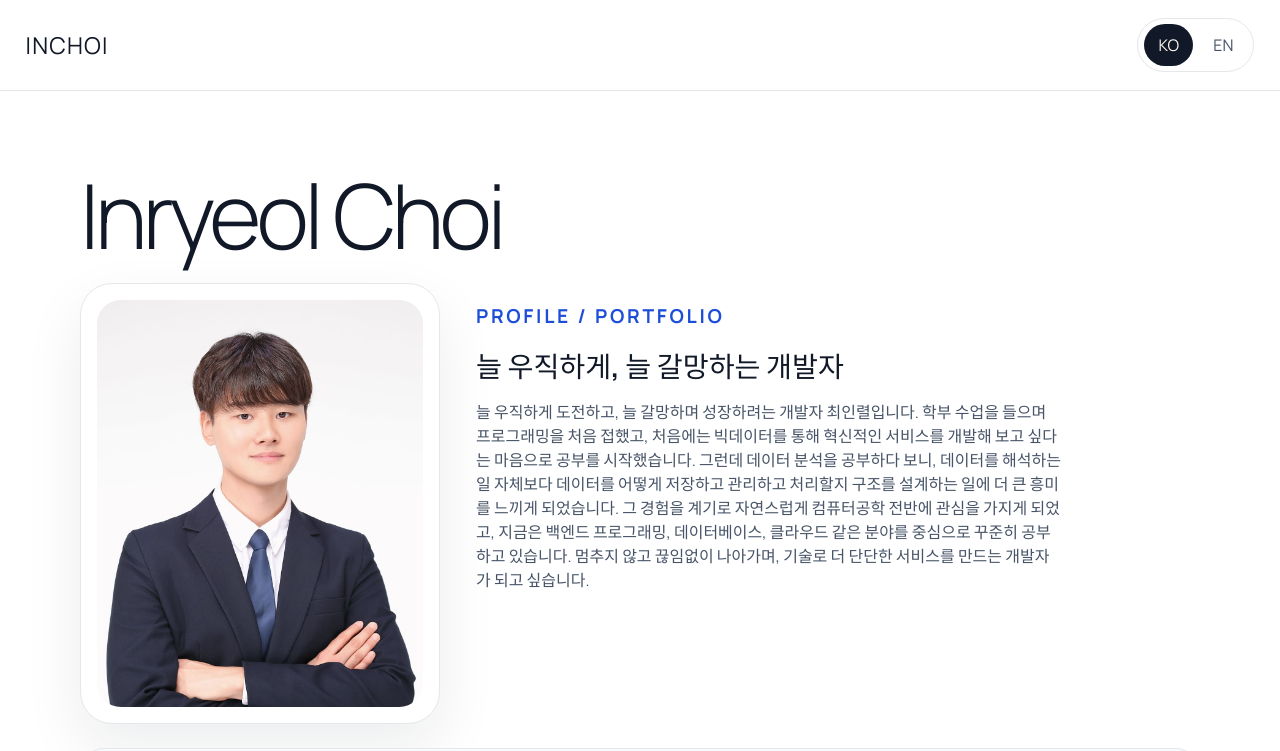
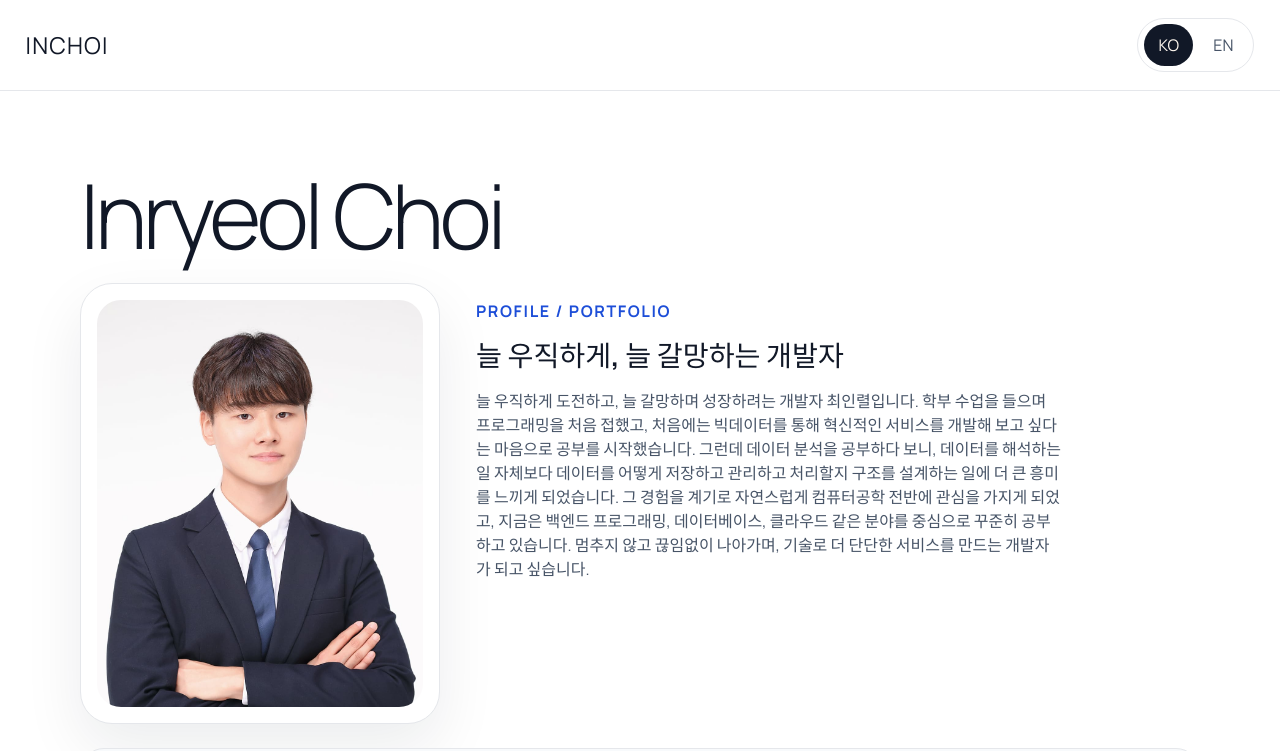
Before and after one commit to InryeolChoi/inchoi.github.io, a React (Vite) app: page / in a window 1280 px wide. Shown: the top 751 px of the page. Built offline with nearby package versions, Linux system fonts and the light colour scheme.

Commit message:
update: email&github

```diff
--- a/src/index.css
+++ b/src/index.css
@@ -132,9 +132,9 @@ img {
 .sectionKicker,
 .timelinePeriod,
 .metaLabel {
-  font-size: 1.2rem;
+  font-size: 1rem;
   font-weight: 700;
-  letter-spacing: 0.14em;
+  letter-spacing: 0.1em;
   text-transform: uppercase;
   color: var(--accent-deep);
 }
```
